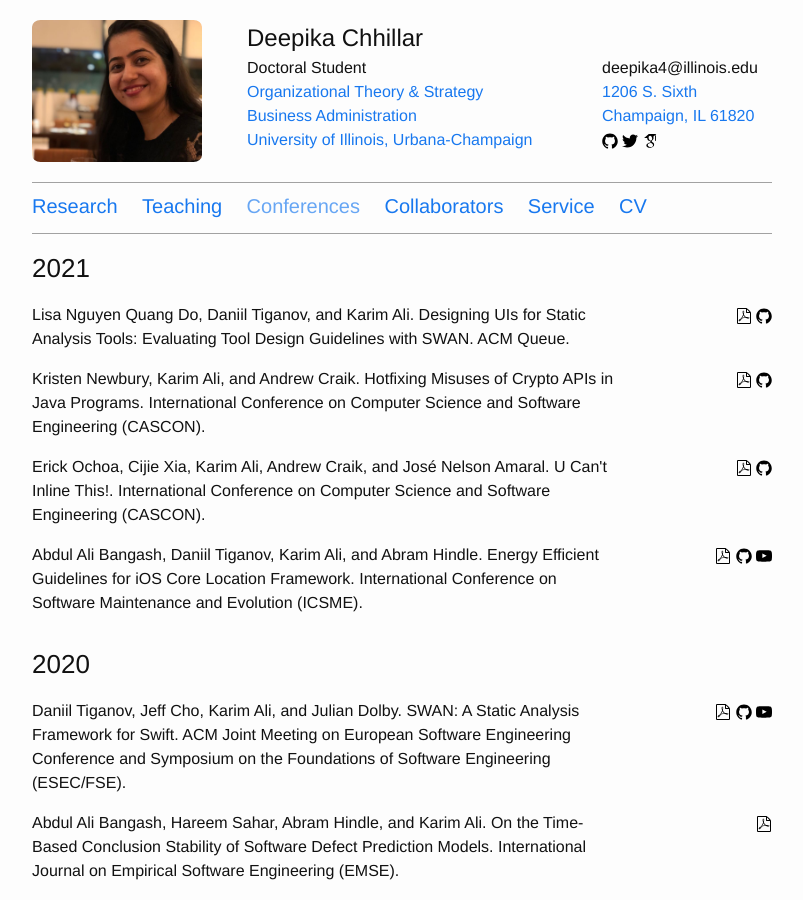
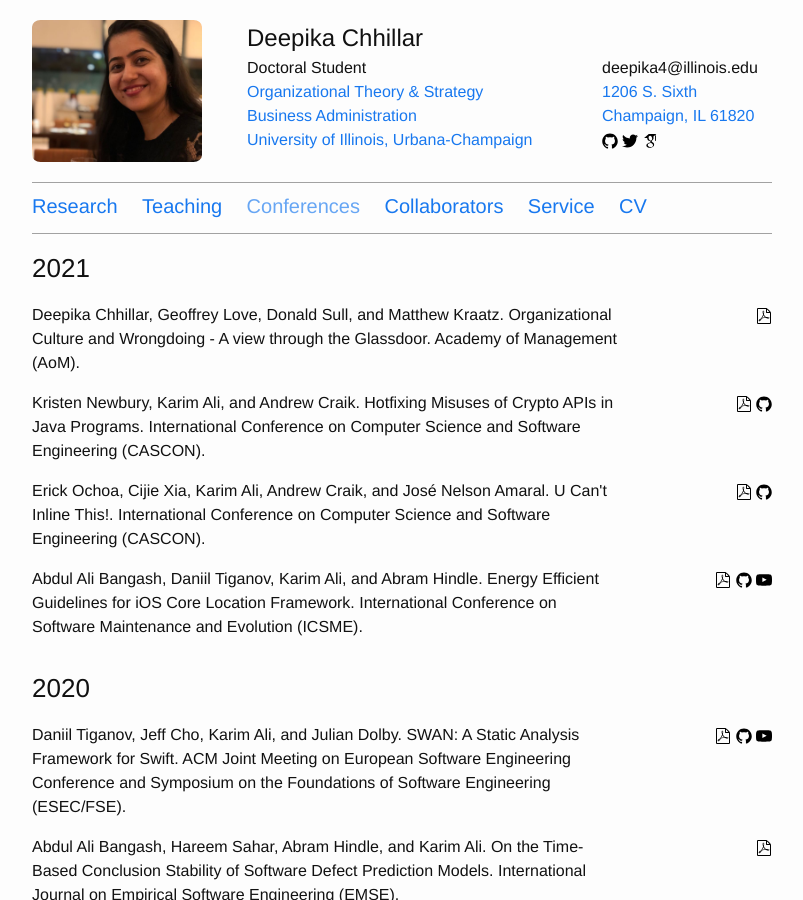
Before and after one commit to deepikachhillar/deepikachhillar.github.io, a Jekyll site: the page built from nav/conferences.md, in a window 1280 px wide and 900 px high. Shown: the whole window, without its empty margins (238-1041 px from the left). Built offline with Jekyll 4.4.1, drawn with Linux system fonts in a browser that asks for light colours.

Commit message:
Update papers.yml

```diff
--- a/_data/papers.yml
+++ b/_data/papers.yml
@@ -1,11 +1,11 @@
-- id: swan-acmqueue
-  title: "Designing UIs for Static Analysis Tools: Evaluating Tool Design Guidelines with SWAN"
-  authors: Lisa Nguyen Quang Do, Daniil Tiganov, and Karim Ali
-  venue: ACM Queue
+- id: glassdoor
+  title: "Organizational Culture and Wrongdoing - A view through the Glassdoor"
+  authors: Deepika Chhillar, Geoffrey Love, Donald Sull, and Matthew Kraatz
+  venue: Academy of Management (AoM)
   year: 2021
-  pages: 97--118
-  doi: https://doi.org/10.1145/3487019.3487026
-  code: https://github.com/themaplelab/swan
+#   pages: 97--118
+  doi: https://journals.aom.org/doi/abs/10.5465/AMBPP.2021.12808symposium
+#   code: https://github.com/themaplelab/swan
 
 - id: hotfixer
   title: "Hotfixing Misuses of Crypto APIs in Java Programs"
```
